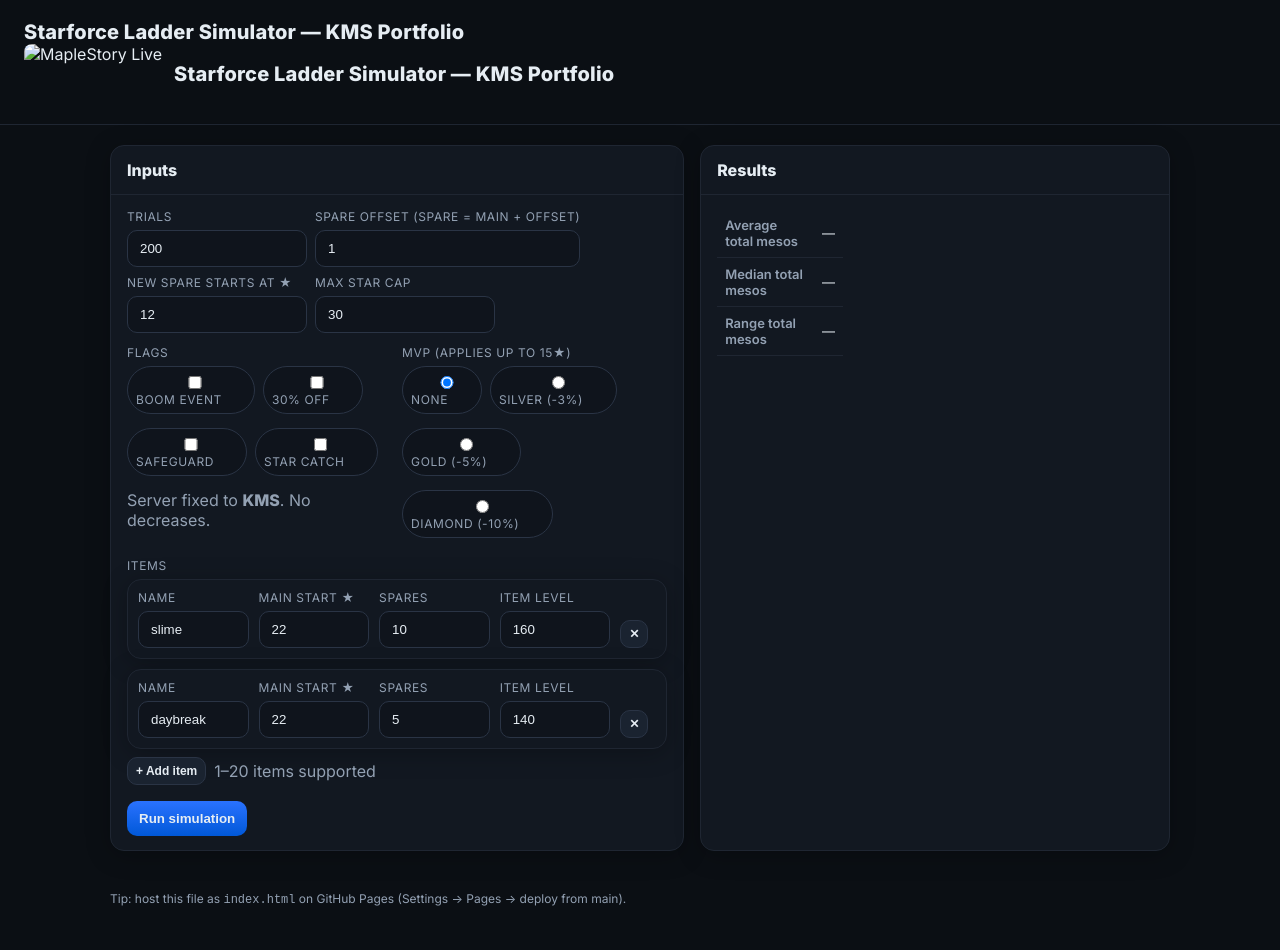
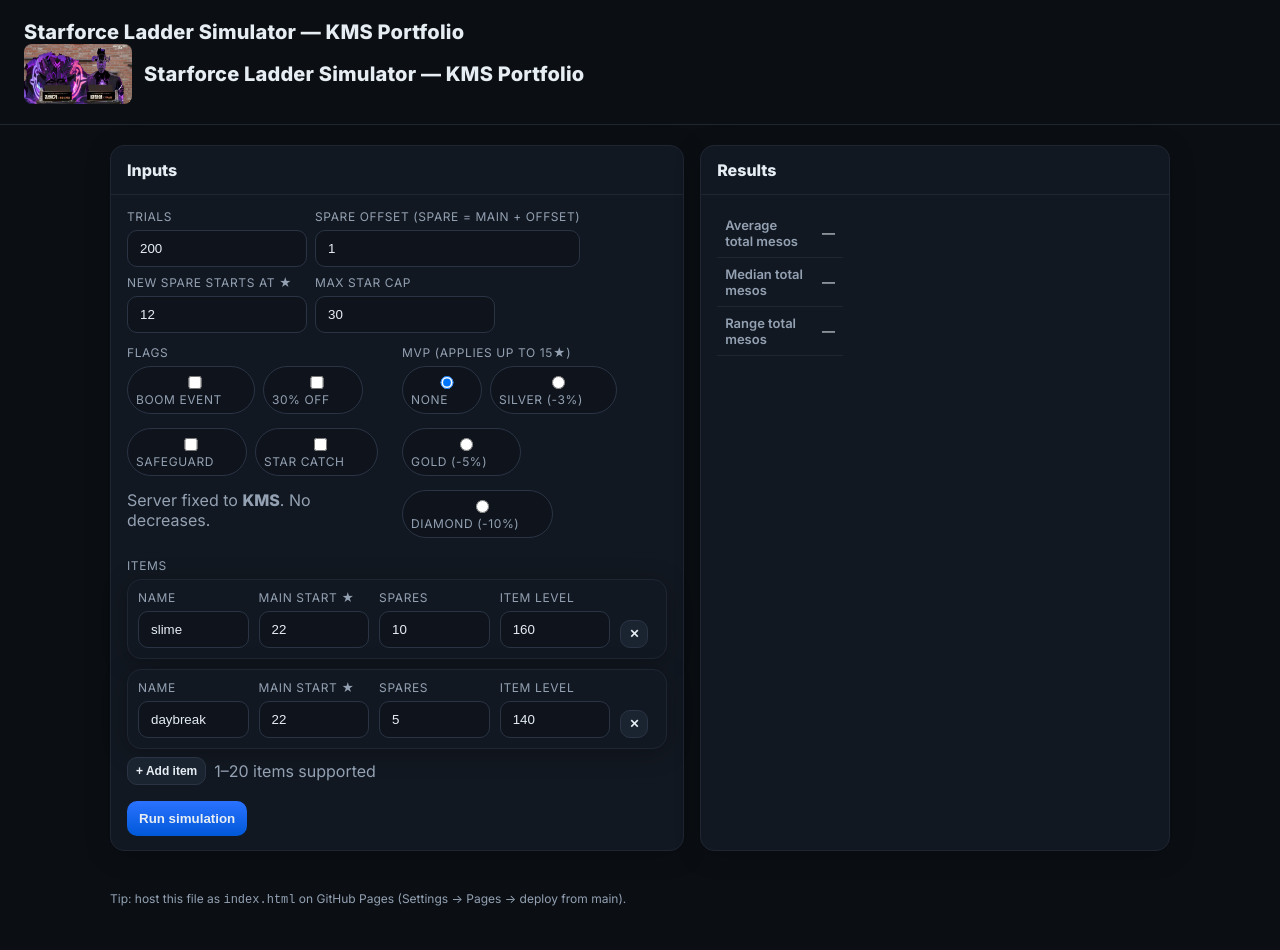
Before and after one commit to BarendSc/i-hate-laddering, a plain HTML site: page index.html in a window 1280 px wide. Drawn offline with nearby package versions, Linux system fonts and the light colour scheme.

Commit message:
xdd fixed image source

```diff
--- a/index.html
+++ b/index.html
@@ -46,7 +46,7 @@
   <header>
     <h1>Starforce Ladder Simulator — KMS Portfolio</h1>
     <div style="display:flex; align-items:center; gap:12px;">
-      <img src="assets/mslive.png" alt="MapleStory Live" style="height:60px; border-radius:8px;">
+      <img src="changsoup.png" alt="MapleStory Live" style="height:60px; border-radius:8px;">
       <h1>Starforce Ladder Simulator — KMS Portfolio</h1>
     </div>
   </header>
```
